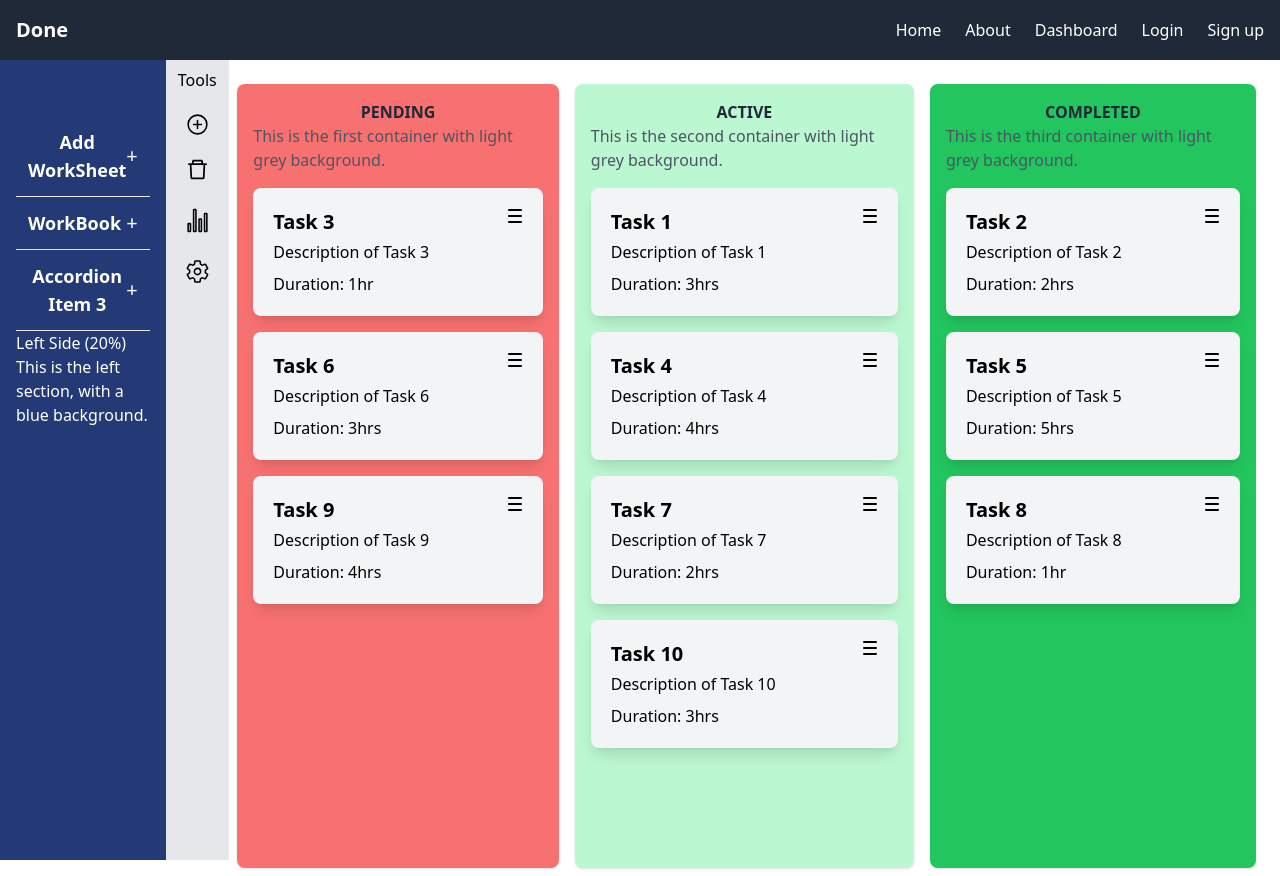
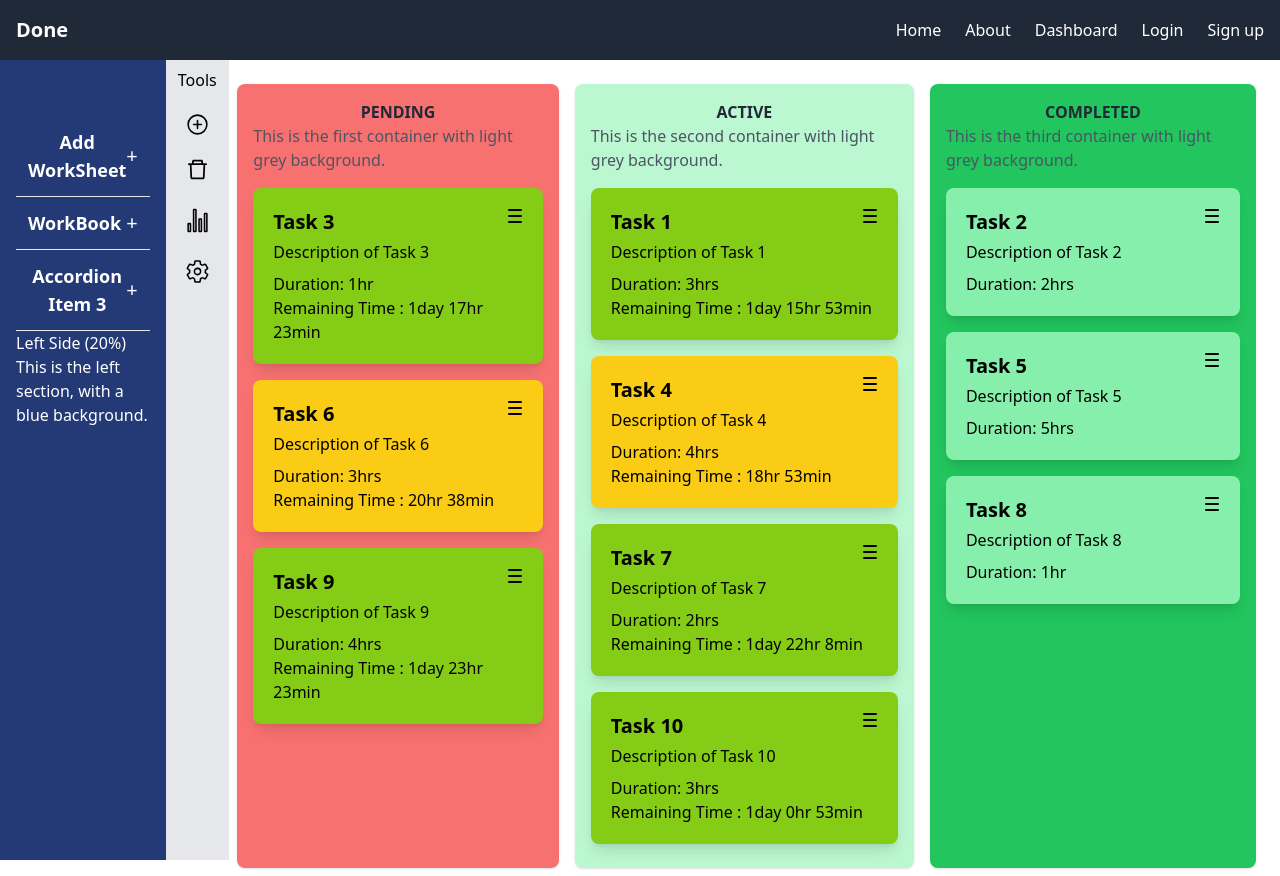
Before and after one commit to Mukunthan-A-R/Done-client, a React (Vite) app: page /dashboard in a window 1280 px wide. Built offline with nearby package versions, Linux system fonts and the light colour scheme.

Commit message:
Card Time function.

```diff
--- a/src/components/Card.jsx
+++ b/src/components/Card.jsx
@@ -2,18 +2,29 @@ import React, { useState } from "react";
 import { useRecoilState } from "recoil";
 import currentTasks from "../data/atoms";
 
-const Card = ({
-  id,
-  title,
-  children,
-  status = "pending",
-  timeDuration,
-  cerated,
-}) => {
+const Card = ({ id, title, children, status, timeDuration, cerated }) => {
   // State for managing the dropdown visibility and selected option
   const [dropdownVisible, setDropdownVisible] = useState(false);
   const [selectedOption, setSelectedOption] = useState(status);
   const [taskData, setTaskData] = useRecoilState(currentTasks);
+
+  // Current Date
+  const currentDate = new Date();
+  const RemainingTime = calculateTimeDifference(currentDate, cerated);
+  // console.log(RemainingTime);
+  const cardBg = (RemainingTime) => {
+    if (RemainingTime[0] >= 2) {
+      return "bg-green-500";
+    } else if (RemainingTime[0] === 1) {
+      return "bg-lime-500";
+    } else if (RemainingTime[0] === 0) {
+      if (RemainingTime[1] <= 20) return "bg-yellow-400";
+    } else if (RemainingTime[0] === 0) {
+      return "bg-amber-500";
+    }
+    return "bg-red-500";
+  };
+  cardBg(RemainingTime);
 
   // Toggle the dropdown visibility
   const toggleDropdown = () => setDropdownVisible(!dropdownVisible);
@@ -51,25 +62,39 @@ const Card = ({
     setTaskData(updatedTasks);
   };
 
-  const handleSetTaskData = () => {
-    const updatedTasks = taskData.map((task) => {
-      if (task.id === id) {
-        return { ...task, status: "active" };
-      }
-      return task;
-    });
-    setTaskData(updatedTasks);
-  };
+  // const handleSetTaskData = () => {
+  //   const updatedTasks = taskData.map((task) => {
+  //     if (task.id === id) {
+  //       return { ...task, status: "active" };
+  //     }
+  //     return task;
+  //   });
+  //   setTaskData(updatedTasks);
+  // };
 
   return (
     <div className="flex justify-center mt-4">
       {/* Card with Heading and Description */}
       <div
-        className={`w-full max-w-md py-5 px-5  rounded-lg shadow-lg relative bg-gray-100 `}
+        className={`w-full max-w-md py-5 px-5  rounded-lg shadow-lg relative  ${
+          status != "completed" ? cardBg(RemainingTime) : "bg-green-300"
+        }`}
       >
         <h2 className="text-xl font-bold mb-1">{title}</h2>
         <p className="text-base mb-2">{children}</p>
         <p>Duration:{` ${timeDuration}${timeDuration === 1 ? "hr" : "hrs"}`}</p>
+        {status !== "completed" && (
+          <p>
+            Remaining Time :{" "}
+            {`${RemainingTime[0] === 0 ? "" : RemainingTime[0] + "day"} `}
+            {`${
+              RemainingTime[1] === 0 && RemainingTime[0] === 0
+                ? ""
+                : RemainingTime[1] + "hr"
+            } `}
+            {`${RemainingTime[2] + "min"} `}
+          </p>
+        )}
         {/* Three dot or cross button on the top-right */}
         <button
           onClick={toggleDropdown}
@@ -149,3 +174,36 @@ const Card = ({
 };
 
 export default Card;
+
+const calculateTimeDifference = (date1, date2) => {
+  // Ensure both date parameters are Date objects
+  const d1 = new Date(date1);
+  const d2 = new Date(date2);
+
+  // Get the difference in milliseconds
+  const timeDifference = Math.abs(d2 - d1);
+
+  // Convert milliseconds to time units
+  const millisecondsInOneDay = 1000 * 60 * 60 * 24;
+  const millisecondsInOneHour = 1000 * 60 * 60;
+  const millisecondsInOneMinute = 1000 * 60;
+  const millisecondsInOneSecond = 1000;
+
+  // Calculate days, hours, minutes, and seconds
+  const days = Math.floor(timeDifference / millisecondsInOneDay);
+  const hours = Math.floor(
+    (timeDifference % millisecondsInOneDay) / millisecondsInOneHour
+  );
+  const minutes = Math.floor(
+    (timeDifference % millisecondsInOneHour) / millisecondsInOneMinute
+  );
+  const seconds = Math.floor(
+    (timeDifference % millisecondsInOneMinute) / millisecondsInOneSecond
+  );
+  const result = [];
+  result.push(days);
+  result.push(hours);
+  result.push(minutes);
+  // Return the difference in a formatted string
+  return result;
+};
--- a/src/components/WorkingWorkSheets.jsx
+++ b/src/components/WorkingWorkSheets.jsx
@@ -7,7 +7,7 @@ const WorkingWorkSheets = () => {
 
   // Using useEffect to track changes in 'data'
   useEffect(() => {
-    console.log("Data changed:", data);
+    // console.log("Data changed:", data);
   }, [data]); // This will run whenever 'data' changes
 
   return (
--- a/src/data/data.js
+++ b/src/data/data.js
@@ -5,7 +5,7 @@ const tasks = [
     description: "Description of Task 1",
     status: "active",
     timeDuration: 3, // Static value in hours
-    created: "2024-12-01T08:30:00Z", // Static date and time
+    created: "2025-01-08T08:30:00Z", // Today (static)
   },
   {
     id: 2,
@@ -13,7 +13,7 @@ const tasks = [
     description: "Description of Task 2",
     status: "completed",
     timeDuration: 2, // Static value in hours
-    created: "2024-12-02T09:00:00Z", // Static date and time
+    created: "2025-01-07T09:00:00Z", // Yesterday (static)
   },
   {
     id: 3,
@@ -21,7 +21,7 @@ const tasks = [
     description: "Description of Task 3",
     status: "pending",
     timeDuration: 1, // Static value in hours
-    created: "2024-12-03T10:00:00Z", // Static date and time
+    created: "2025-01-08T10:00:00Z", // Today (static)
   },
   {
     id: 4,
@@ -29,7 +29,7 @@ const tasks = [
     description: "Description of Task 4",
     status: "active",
     timeDuration: 4, // Static value in hours
-    created: "2024-12-04T11:30:00Z", // Static date and time
+    created: "2025-01-07T11:30:00Z", // Yesterday (static)
   },
   {
     id: 5,
@@ -37,7 +37,7 @@ const tasks = [
     description: "Description of Task 5",
     status: "completed",
     timeDuration: 5, // Static value in hours
-    created: "2024-12-05T12:00:00Z", // Static date and time
+    created: "2025-01-08T12:00:00Z", // Today (static)
   },
   {
     id: 6,
@@ -45,7 +45,7 @@ const tasks = [
     description: "Description of Task 6",
     status: "pending",
     timeDuration: 3, // Static value in hours
-    created: "2024-12-06T13:15:00Z", // Static date and time
+    created: "2025-01-07T13:15:00Z", // Yesterday (static)
   },
   {
     id: 7,
@@ -53,7 +53,7 @@ const tasks = [
     description: "Description of Task 7",
     status: "active",
     timeDuration: 2, // Static value in hours
-    created: "2024-12-07T14:45:00Z", // Static date and time
+    created: "2025-01-08T14:45:00Z", // Today (static)
   },
   {
     id: 8,
@@ -61,7 +61,7 @@ const tasks = [
     description: "Description of Task 8",
     status: "completed",
     timeDuration: 1, // Static value in hours
-    created: "2024-12-08T15:30:00Z", // Static date and time
+    created: "2025-01-07T15:30:00Z", // Yesterday (static)
   },
   {
     id: 9,
@@ -69,7 +69,7 @@ const tasks = [
     description: "Description of Task 9",
     status: "pending",
     timeDuration: 4, // Static value in hours
-    created: "2024-12-09T16:00:00Z", // Static date and time
+    created: "2025-01-08T16:00:00Z", // Today (static)
   },
   {
     id: 10,
@@ -77,7 +77,7 @@ const tasks = [
     description: "Description of Task 10",
     status: "active",
     timeDuration: 3, // Static value in hours
-    created: "2024-12-10T17:30:00Z", // Static date and time
+    created: "2025-01-07T17:30:00Z", // Yesterday (static)
   },
 ];
 
```
